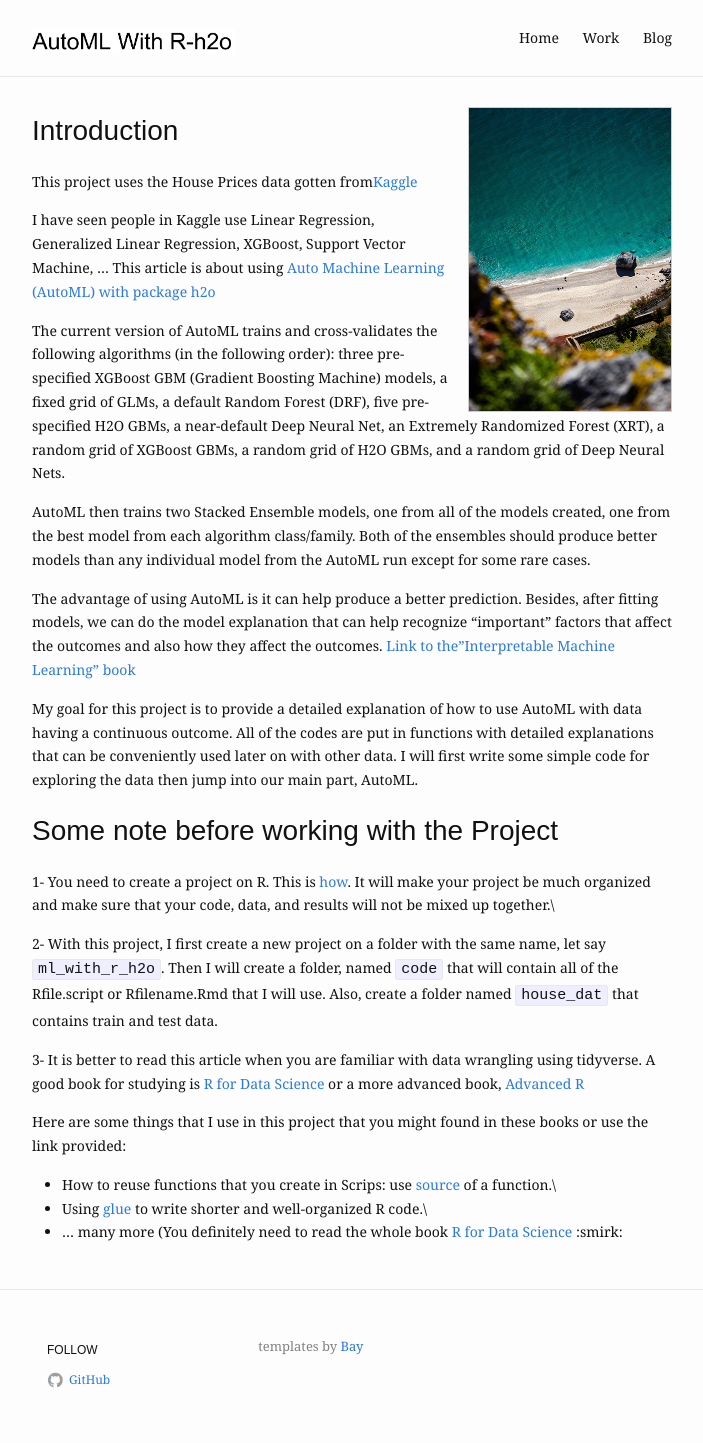
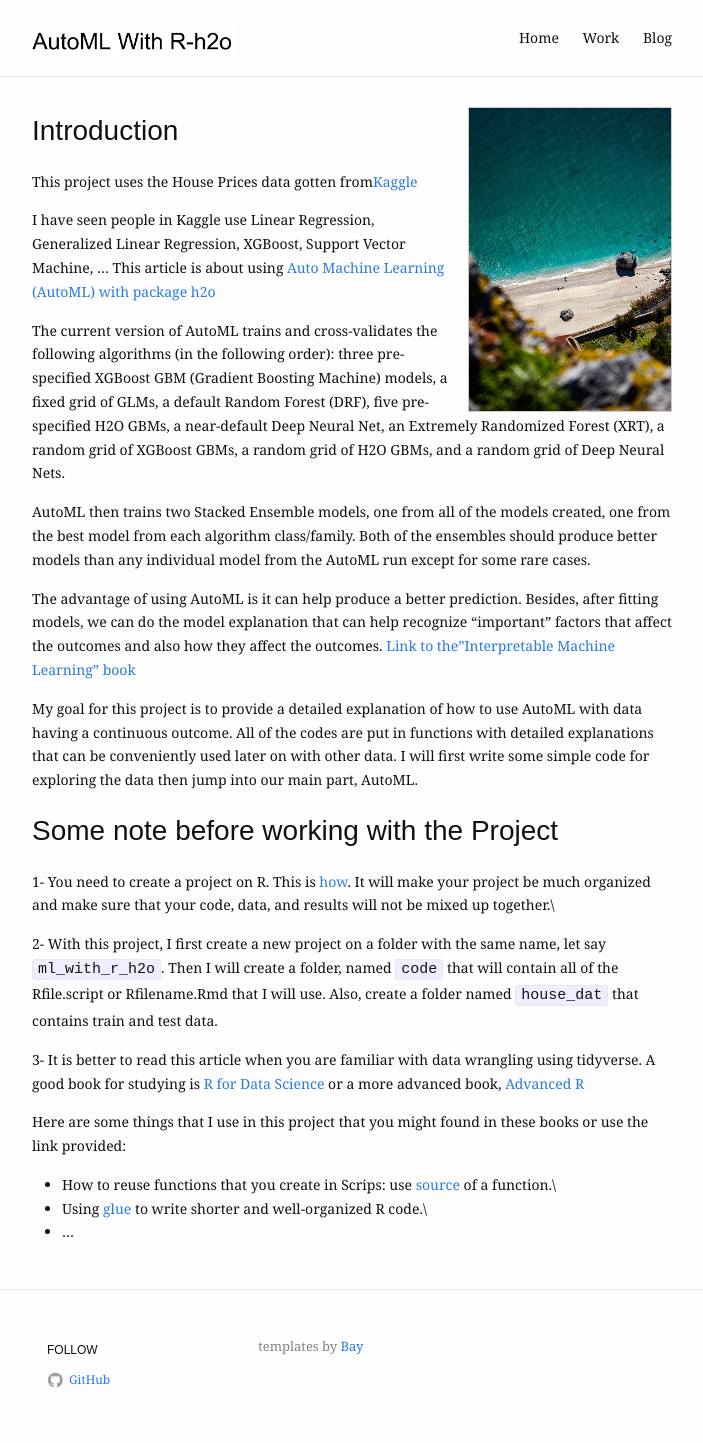
Before and after one commit to tranktle/ml_with_r_h2o, a Jekyll site: the page built from index.md, in a window 1280 px wide. Shown: the whole page, without its empty margins (288-991 px from the left). Built offline with Jekyll 4.4.1, drawn with Linux system fonts in a browser that asks for light colours.

Commit message:
Update index.md

```diff
--- a/index.md
+++ b/index.md
@@ -31,4 +31,4 @@ My goal for this project is to provide a detailed explanation of how to use Auto
 Here are some things that I use in this project that you might found in these books or use the link provided:
   - How to reuse functions that you create in  Scrips: use [source](https://www.rdocumentation.org/packages/base/versions/3.6.2/topics/source) of a function.\
   - Using [glue](https://glue.tidyverse.org/) to write shorter and well-organized R code.\
-  - ... many more (You definitely need to read the whole book <a href="(https://r4ds.had.co.nz/6">R for Data Science</a>  :smirk:
+  - ...
```
